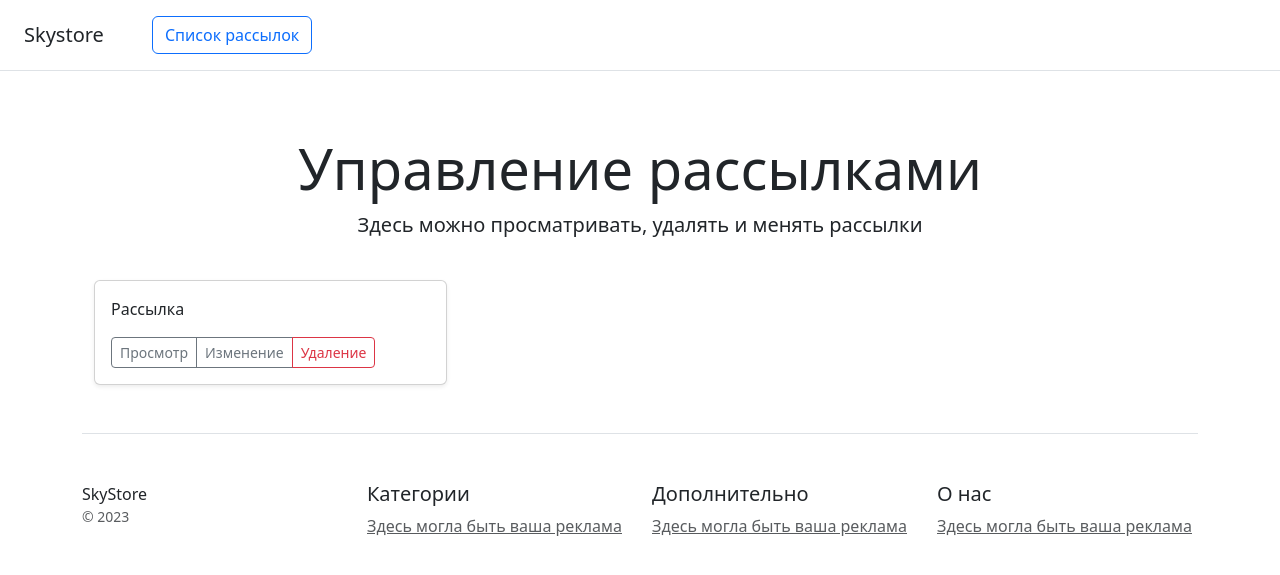
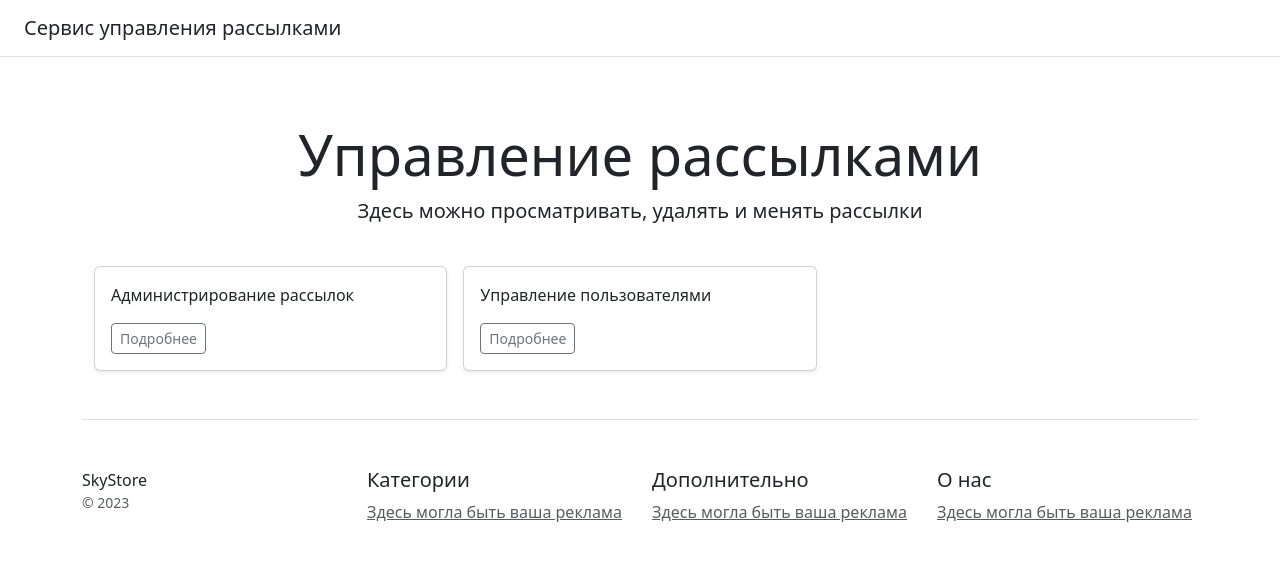
Before and after one commit to dddendyy/SendMail, a Django app: page / in a window 1280 px wide. Shown: the top 575 px of the page. Run offline with Django 4.2, Linux system fonts and the light colour scheme.

Commit message:
Сформирован контролер и шаблон для отображения списка рассылок

```diff
--- a/config/settings.py
+++ b/config/settings.py
@@ -93,7 +93,7 @@ AUTH_PASSWORD_VALIDATORS = [
 ]
 
 
-LANGUAGE_CODE = 'en-us'
+LANGUAGE_CODE = 'ru-ru'
 
 TIME_ZONE = 'UTC'
 
--- a/mailings/models.py
+++ b/mailings/models.py
@@ -4,11 +4,15 @@ from django.db import models
 class Client(models.Model):
     name = models.CharField(max_length=150, verbose_name='ФИО')
     email = models.EmailField()
-    comment = models.TextField(verbose_name='комментарий')
+    comment = models.TextField(verbose_name='комментарий', null=True, blank=True)
 
     def __str__(self):
         return (f'{self.name}, {self.email}\n'
                 f'{self.comment}')
+
+    class Meta:
+        verbose_name = 'клиент'
+        verbose_name_plural = 'клиенты'
 
 
 class Message(models.Model):
--- a/mailings/templates/mailings/base.html
+++ b/mailings/templates/mailings/base.html
@@ -3,16 +3,13 @@
 <head>
     <meta charset="utf-8">
     <meta name="viewport" content="width=device-width, initial-scale=1">
-    <title>Skystore</title>
+    <title>Сервис управления рассылками</title>
     <link href="https://cdn.jsdelivr.net/npm/bootstrap@5.3.2/dist/css/bootstrap.min.css" rel="stylesheet"
           integrity="sha384-T3c6CoIi6uLrA9TneNEoa7RxnatzjcDSCmG1MXxSR1GAsXEV/Dwwykc2MPK8M2HN" crossorigin="anonymous">
 </head>
 <body>
 <div class="d-flex flex-column flex-md-row align-items-center p-3 px-md-4 mb-3 bg-white border-bottom box-shadow">
-    <h5 class="my-0 mr-md-auto font-weight-normal">Skystore</h5>
-    <nav class="ms-5">
-        <a href="{% url 'mailings:homepage' %}" class="btn btn-outline-primary">Список рассылок</a>
-    </nav>
+    <h5 class="my-0 mr-md-auto font-weight-normal">Сервис управления рассылками</h5>
 </div>
 
 <div class="pricing-header px-3 py-3 pt-md-5 pb-md-4 mx-auto text-center">
--- a/mailings/templates/mailings/home.html
+++ b/mailings/templates/mailings/home.html
@@ -7,12 +7,22 @@
         <div class="col">
             <div class="card shadow-sm">
                 <div class="card-body">
-                    <p class="card-text">Рассылка</p>
+                    <p class="card-text">Администрирование рассылок</p>
                     <div class="d-flex justify-content-between align-items-center">
                         <div class="btn-group">
-                            <a href="#" class="btn btn-sm btn-outline-secondary">Просмотр</a>
-                            <a href="#" class="btn btn-sm btn-outline-secondary">Изменение</a>
-                            <a href="#" class="btn btn-sm btn-outline-danger">Удаление</a>
+                            <a href="{% url 'mailings:mailings_list'%}" class="btn btn-sm btn-outline-secondary">Подробнее</a>
+                        </div>
+                    </div>
+                </div>
+            </div>
+        </div>
+        <div class="col">
+            <div class="card shadow-sm">
+                <div class="card-body">
+                    <p class="card-text">Управление пользователями</p>
+                    <div class="d-flex justify-content-between align-items-center">
+                        <div class="btn-group">
+                            <a href="#" class="btn btn-sm btn-outline-secondary">Подробнее</a>
                         </div>
                     </div>
                 </div>
--- a/mailings/urls.py
+++ b/mailings/urls.py
@@ -1,10 +1,11 @@
 from django.urls import path
 
 from mailings.apps import MailingsConfig
-from mailings.views import home_view
+from mailings.views import home_view, MailingListView
 
 app_name = MailingsConfig.name
 
 urlpatterns = [
-    path('', home_view, name='homepage')
+    path('', home_view, name='homepage'),
+    path('mailings/', MailingListView.as_view(), name='mailings_list')
 ]
--- a/mailings/views.py
+++ b/mailings/views.py
@@ -1,6 +1,13 @@
 from django.shortcuts import render
+from django.views.generic import ListView
+
+from mailings.models import Mailing
 
 
 def home_view(request):
     """Возвращает домашнюю страницу"""
     return render(request, 'mailings/home.html')
+
+
+class MailingListView(ListView):
+    model = Mailing
```
Also changed, not shown: mailings/templates/mailings/mailing_list.html (added, +26 -0 lines).
